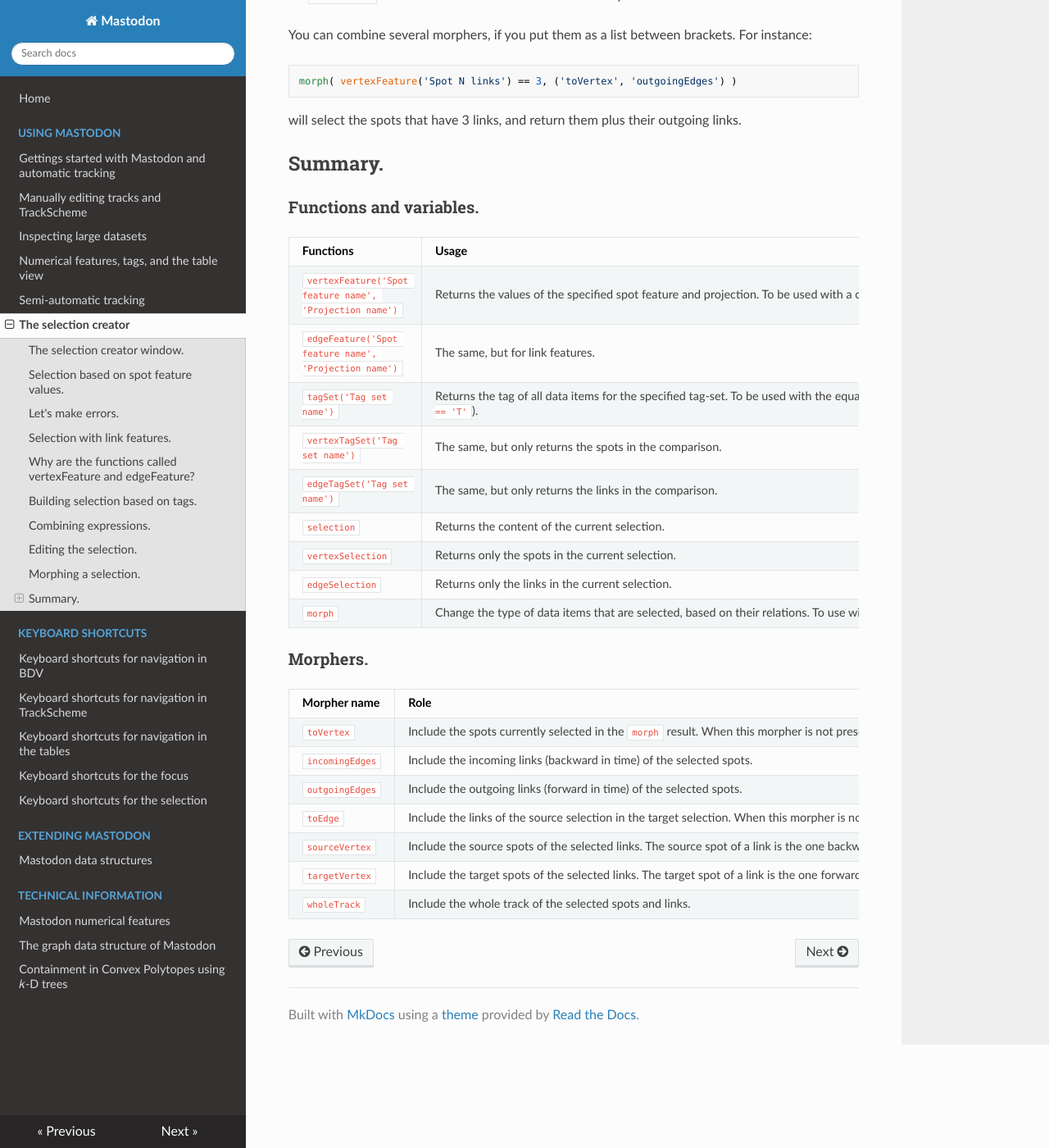
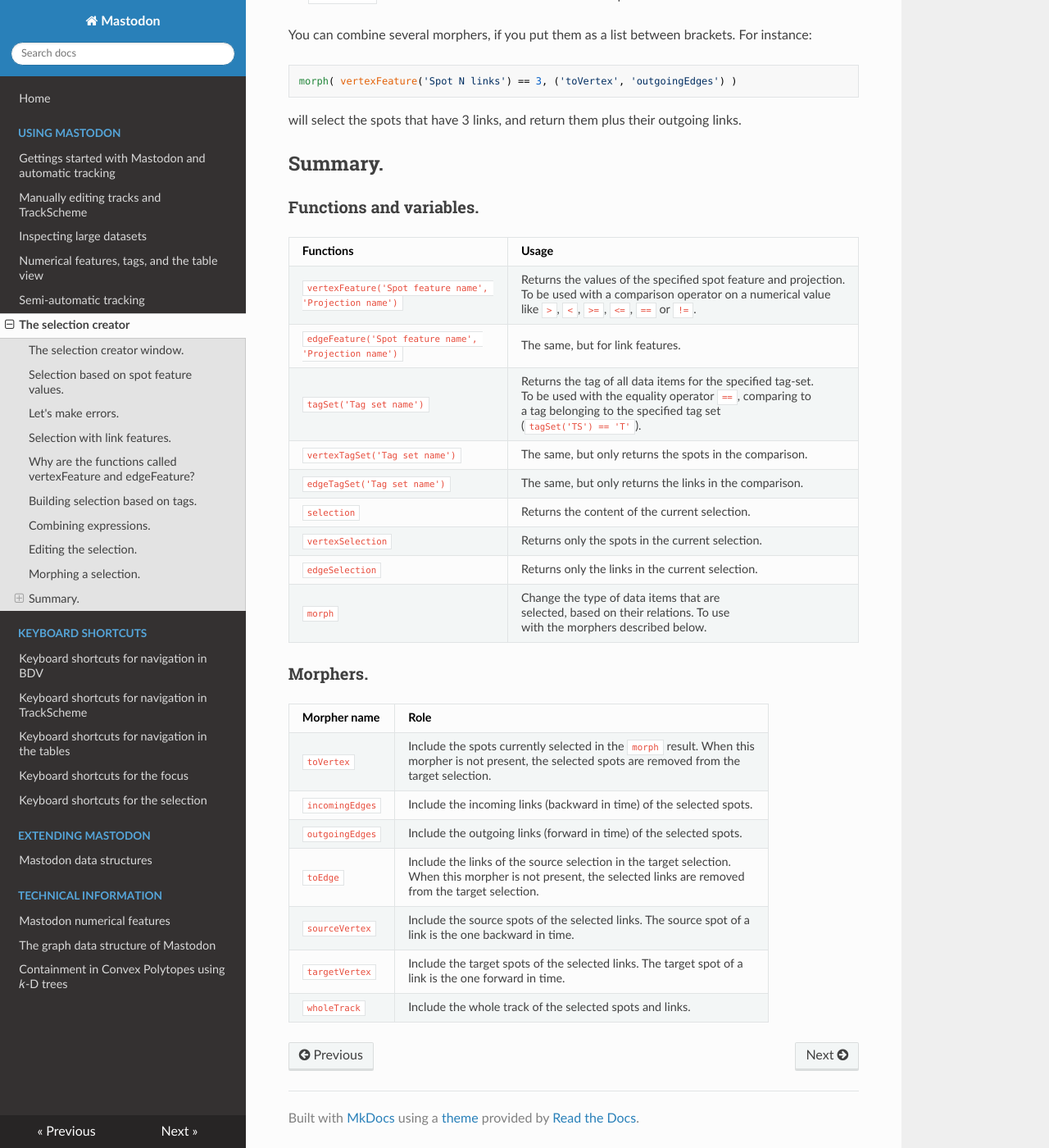
Before and after one commit to mastodon-sc/mastodon-documentation, an MkDocs documentation site: the page built from docs/partA/selection_creator.md, in a window 1280 px wide and 1400 px high, scrolled down 9899 px. Shown: the whole window at 82% size. Built offline with MkDocs 1.6.1, drawn with Linux system fonts in a browser that asks for light colours; nearby versions of some CDN libraries.

Commit message:
Tweak the tables in selection creator doc.

```diff
--- a/docs/partA/selection_creator.md
+++ b/docs/partA/selection_creator.md
@@ -336,24 +336,24 @@
 
 | Functions                                               | Usage                                                        |
 | ------------------------------------------------------- | ------------------------------------------------------------ |
-| `vertexFeature('Spot feature name', 'Projection name')` | Returns the values of the specified spot feature and projection. To be used with a comparison operator on a numerical value like `>`, `<`, `>=`, `<=`, `==` or `!=`. |
+| `vertexFeature('Spot feature name', 'Projection name')` | Returns the values of the specified spot feature and projection. <br />To be used with a comparison operator on a numerical value <br />like `>`, `<`, `>=`, `<=`, `==` or `!=`. |
 | `edgeFeature('Spot feature name', 'Projection name')`   | The same, but for link features.                             |
-| `tagSet('Tag set name')`                                | Returns the tag of all data items for the specified tag-set. To be used with the equality operator `==`, comparing to a tag belonging to the specified tag set (`tagSet('TS') == 'T'`). |
+| `tagSet('Tag set name')`                                | Returns the tag of all data items for the specified tag-set. <br />To be used with the equality operator `==`, comparing to <br />a tag belonging to the specified tag set <br />(`tagSet('TS') == 'T'`). |
 | `vertexTagSet('Tag set name')`                          | The same, but only returns the spots in the comparison.      |
 | `edgeTagSet('Tag set name')`                            | The same, but only returns the links in the comparison.      |
 | `selection`                                             | Returns the content of the current selection.                |
 | `vertexSelection`                                       | Returns only the spots in the current selection.             |
 | `edgeSelection`                                         | Returns only the links in the current selection.             |
-| `morph`                                                 | Change the type of data items that are selected, based on their relations. To use with the morphemes described below. |
+| `morph`                                                 | Change the type of data items that are <br />selected, based on their relations. To use <br />with the morphers described below. |
 
 ### Morphers.
 
 | Morpher name | Role |
 | ------------ | ---- |
-| `toVertex` | Include the spots currently selected in the `morph` result. When this morpher is not present, the selected spots are removed from the target selection. |
+| `toVertex` | Include the spots currently selected in the `morph` result. When this <br />morpher is not present, the selected spots are removed from the <br />target selection. |
 | `incomingEdges` | Include the incoming links (backward in time) of the selected spots. |
 | `outgoingEdges` | Include the outgoing links (forward in time) of the selected spots. |
-| `toEdge` | Include the links of the source selection in the target selection. When this morpher is not present, the selected links are removed from the target selection. |
-|`sourceVertex` | Include the source spots of the selected links. The source spot of a link is the one backward in time. |
-| `targetVertex` | Include the target spots of the selected links. The target spot of a link is the one forward in time. |
+| `toEdge` | Include the links of the source selection in the target selection. <br />When this morpher is not present, the selected links are removed <br />from the target selection. |
+|`sourceVertex` | Include the source spots of the selected links. The source spot of a <br />link is the one backward in time. |
+| `targetVertex` | Include the target spots of the selected links. The target spot of a <br />link is the one forward in time. |
 |`wholeTrack` | Include the whole track of the selected spots and links. |
```
